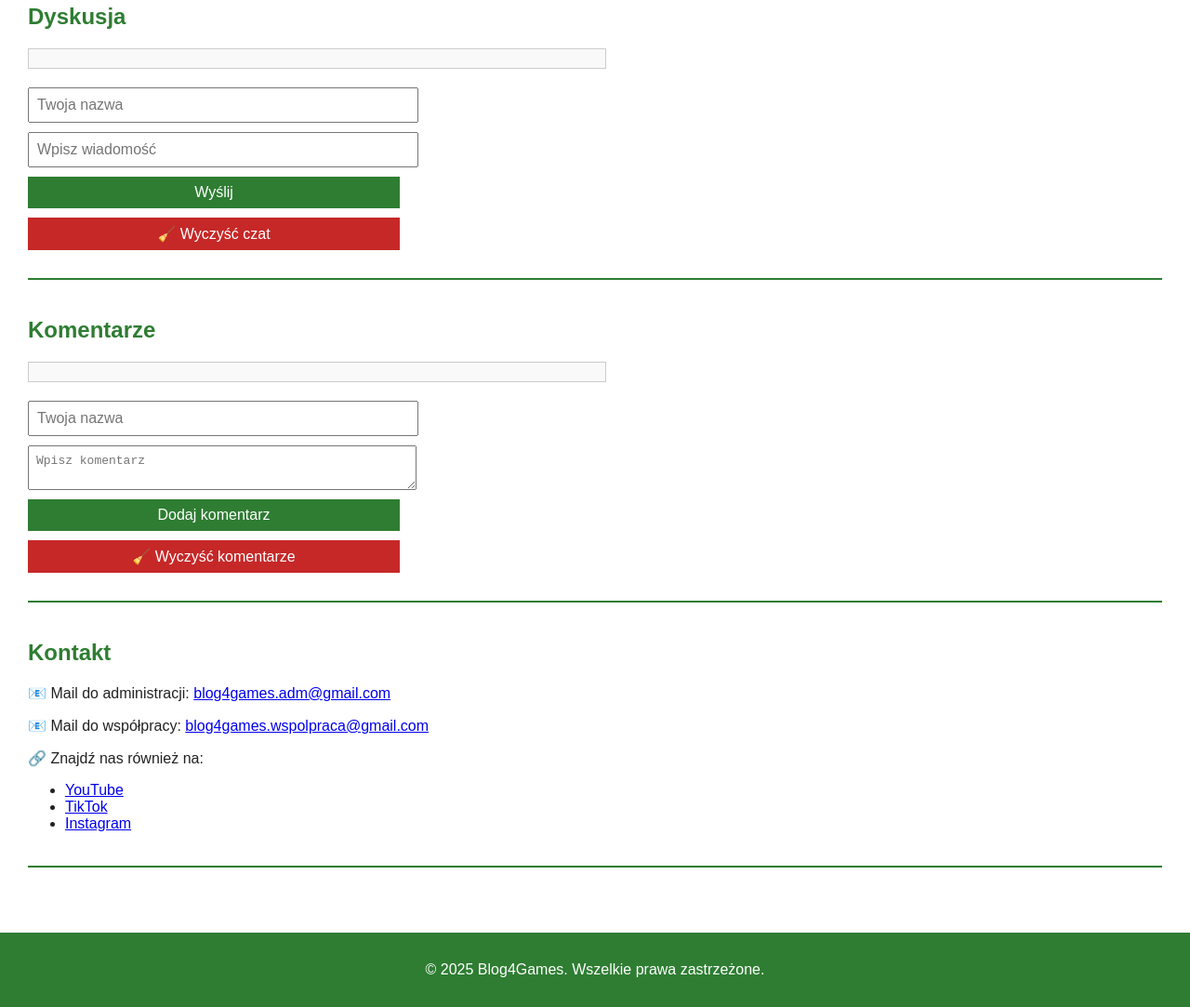
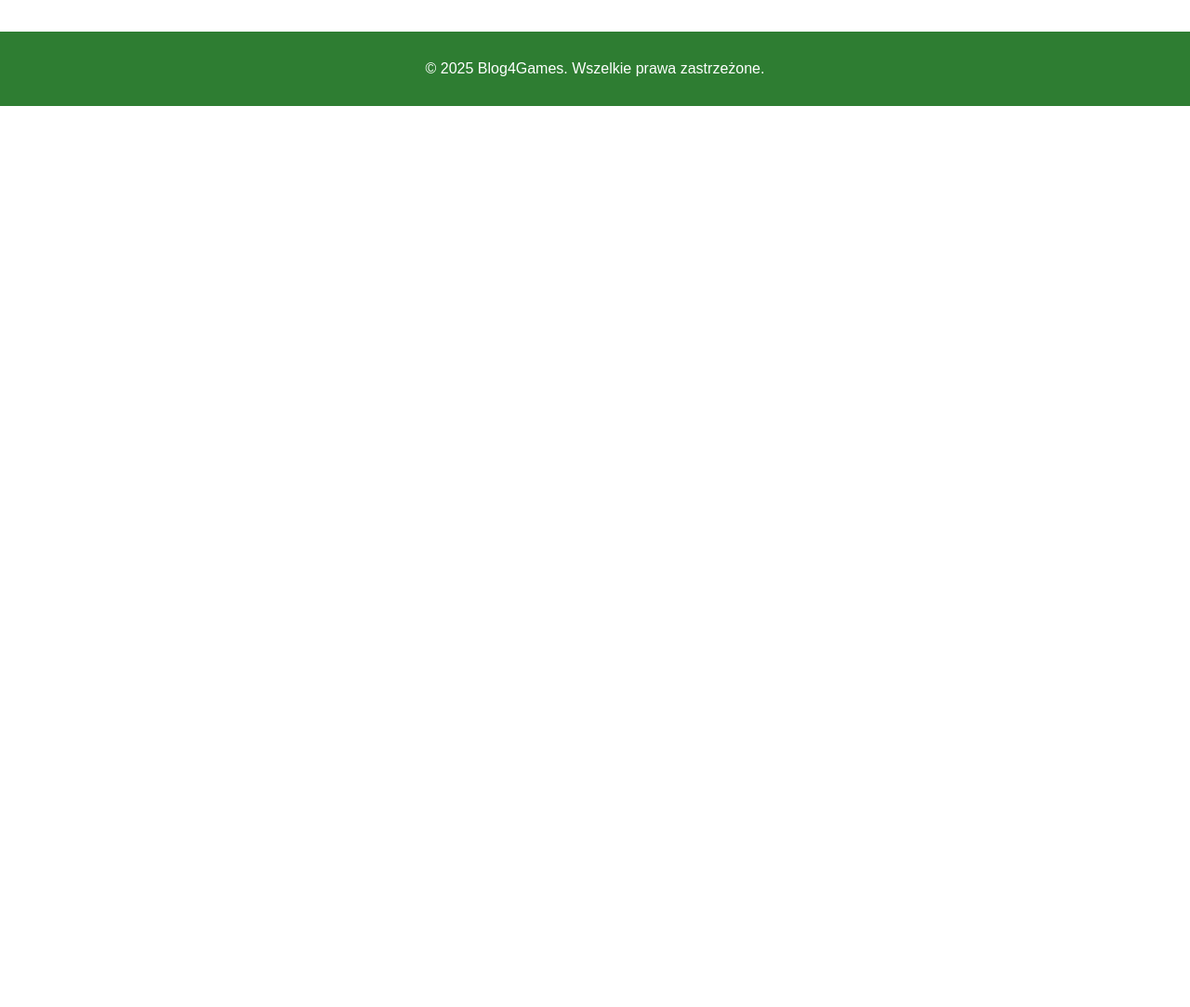
Before and after one commit to Blog4Games/blog4game, a plain HTML site: page index.html in a window 1280 px wide. Shown: the part 457-1540 px from the top of the page at 93% size. After the commit the page ends 800 px from the top, so only its background shows below. Drawn offline with Linux system fonts and the light colour scheme.

Commit message:
Update index.html

```diff
--- a/index.html
+++ b/index.html
@@ -11,16 +11,15 @@
         <h1>Blog4Games</h1>
         <nav>
             <ul>
-                <li><a href="#blog">Blog</a></li>
-                <li><a href="#dyskusja">Dyskusja</a></li>
-                <li><a href="#komentarze">Komentarze</a></li>
-                <li><a href="#kontakt">Kontakt</a></li>
+                <li><a href="index.html">Blog</a></li>
+                <li><a href="dyskusja.html">Dyskusja</a></li>
+                <li><a href="komentarze.html">Komentarze</a></li>
+                <li><a href="kontakt.html">Kontakt</a></li>
             </ul>
         </nav>
     </header>
 
     <main>
-        <!-- BLOG -->
         <section id="blog">
             <h2>Blog</h2>
             <p>Witamy na Blog4Games – Twoim źródle informacji o grach!</p>
@@ -29,39 +28,6 @@
                 <li>Nowa gra RPG z otwartym światem już dostępna!</li>
                 <li>Aktualizacja sezonu w Fortnite – nowa mapa i skórki</li>
                 <li>TOP 10 gier 2025 roku</li>
-            </ul>
-        </section>
-
-        <!-- DYSKUSJA -->
-        <section id="dyskusja">
-            <h2>Dyskusja</h2>
-            <div id="chat-box"></div>
-            <input type="text" id="chat-name" placeholder="Twoja nazwa">
-            <input type="text" id="chat-message" placeholder="Wpisz wiadomość">
-            <button onclick="sendMessage()">Wyślij</button>
-            <button onclick="clearChat()" class="clear-button">🧹 Wyczyść czat</button>
-        </section>
-
-        <!-- KOMENTARZE -->
-        <section id="komentarze">
-            <h2>Komentarze</h2>
-            <div id="comments-box"></div>
-            <input type="text" id="comment-name" placeholder="Twoja nazwa">
-            <textarea id="comment-text" placeholder="Wpisz komentarz"></textarea>
-            <button onclick="addComment()">Dodaj komentarz</button>
-            <button onclick="clearComments()" class="clear-button">🧹 Wyczyść komentarze</button>
-        </section>
-
-        <!-- KONTAKT -->
-        <section id="kontakt">
-            <h2>Kontakt</h2>
-            <p>📧 Mail do administracji: <a href="mailto:blog4games.adm@gmail.com">blog4games.adm@gmail.com</a></p>
-            <p>📧 Mail do współpracy: <a href="mailto:blog4games.wspolpraca@gmail.com">blog4games.wspolpraca@gmail.com</a></p>
-            <p>🔗 Znajdź nas również na:</p>
-            <ul>
-                <li><a href="https://www.youtube.com" target="_blank">YouTube</a></li>
-                <li><a href="https://www.tiktok.com" target="_blank">TikTok</a></li>
-                <li><a href="https://www.instagram.com" target="_blank">Instagram</a></li>
             </ul>
         </section>
     </main>
```
